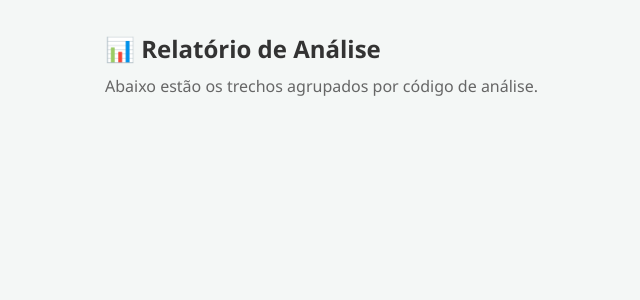
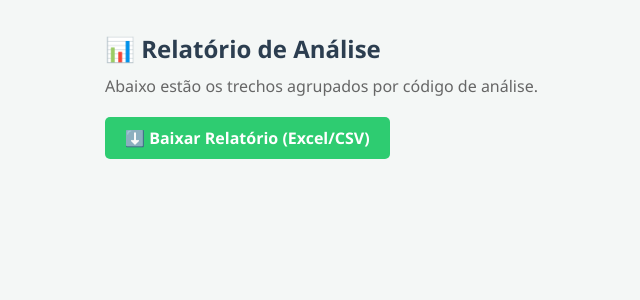
Before and after one commit to DeathWingg/analisador-entrevistas-python, a Flask app: page /resultados in a window 1280 px wide. Shown: the part 65-365 px from the top of the page, without its empty margins (51-691 px from the left). Run offline with Flask 3, Linux system fonts and the light colour scheme; data that the repository does not hold is empty.

Commit message:
feat: finaliza MVP com exportacao CSV, estilos e documentacao

```diff
--- a/app.py
+++ b/app.py
@@ -1,6 +1,8 @@
-from flask import Flask, render_template, request, redirect, url_for, jsonify
+from flask import Flask, render_template, request, redirect, url_for, jsonify, send_file
 import sqlite3
 import os
+import csv
+import io
 
 app = Flask(__name__)
 DATABASE = "database.db"
@@ -11,6 +13,7 @@ def init_db():
         with sqlite3.connect(DATABASE) as conn:
             with open("schema.sql", "r", encoding="utf-8") as f:
                 conn.executescript(f.read())
+        print("✅ Banco de dados inicializado!")
 
 
 def get_db():
@@ -22,10 +25,12 @@ def get_db():
 @app.route("/")
 def index():
     conn = get_db()
-    # Agora contamos tudo de verdade!
+    # Contadores do dashboard
     total_entrevistas = conn.execute("SELECT COUNT(*) FROM entrevistas").fetchone()[0]
     total_codigos = conn.execute("SELECT COUNT(*) FROM codigos").fetchone()[0]
     total_trechos = conn.execute("SELECT COUNT(*) FROM trechos").fetchone()[0]
+
+    # Lista de entrevistas cadastradas
     entrevistas = conn.execute("SELECT * FROM entrevistas ORDER BY id DESC").fetchall()
     conn.close()
 
@@ -67,7 +72,7 @@ def ver_entrevista(id):
 @app.route("/novo_codigo", methods=["POST"])
 def novo_codigo():
     nome = request.form["nome"]
-    cor = "#e74c3c"
+    cor = "#e74c3c"  # Cor padrão para os códigos
     conn = get_db()
     conn.execute("INSERT INTO codigos (nome, cor) VALUES (?, ?)", (nome, cor))
     conn.commit()
@@ -118,6 +123,45 @@ def resultados():
     return render_template("resultados.html", relatorio=relatorio)
 
 
+@app.route("/exportar_relatorio")
+def exportar_relatorio():
+    conn = get_db()
+    # Pega todos os trechos com seus respectivos códigos e entrevistas
+    query = """
+        SELECT c.nome AS codigo, e.titulo AS entrevista, t.texto_selecionado AS trecho
+        FROM trechos t
+        JOIN codigos c ON t.id_codigo = c.id
+        JOIN entrevistas e ON t.id_entrevista = e.id
+        ORDER BY c.nome, e.titulo
+    """
+    dados = conn.execute(query).fetchall()
+    conn.close()
+
+    # Cria um arquivo CSV em memória
+    output = io.StringIO()
+    writer = csv.writer(
+        output, delimiter=";"
+    )  # Ponto e vírgula para abrir bonito no Excel brasileiro
+
+    # Escreve o cabeçalho
+    writer.writerow(["Código de Análise", "Entrevista", "Trecho Selecionado"])
+
+    # Escreve os dados
+    for linha in dados:
+        writer.writerow([linha["codigo"], linha["entrevista"], linha["trecho"]])
+
+    # Prepara o arquivo para download
+    output.seek(0)
+    return send_file(
+        io.BytesIO(
+            output.getvalue().encode("utf-8-sig")
+        ),  # utf-8-sig para o Excel ler os acentos certinho
+        mimetype="text/csv",
+        as_attachment=True,
+        download_name="relatorio_analise.csv",
+    )
+
+
 if __name__ == "__main__":
     init_db()
     app.run(debug=True)
--- /dev/null
+++ b/requirements.txt
@@ -0,0 +1 @@
+Flask==3.0.0
--- a/static/css/style.css
+++ b/static/css/style.css
@@ -2,7 +2,11 @@
 body { background-color: #f4f7f6; color: #333; }
 nav { background-color: #2c3e50; padding: 1rem 2rem; color: white; display: flex; justify-content: space-between; align-items: center; }
 nav h1 { font-size: 1.5rem; }
+.nav-links a { color: white; text-decoration: none; margin-left: 20px; font-weight: bold; }
+.nav-links a:hover { text-decoration: underline; }
 .container { max-width: 1000px; margin: 2rem auto; padding: 0 1rem; }
+
+/* Dashboard */
 .dashboard { display: grid; grid-template-columns: repeat(auto-fit, minmax(250px, 1fr)); gap: 1.5rem; margin-top: 2rem; }
 .card { background: white; padding: 1.5rem; border-radius: 8px; box-shadow: 0 4px 6px rgba(0,0,0,0.1); text-align: center; border-top: 4px solid #3498db; }
 .card h2 { font-size: 1.2rem; color: #555; margin-bottom: 1rem; }
@@ -10,6 +14,8 @@ nav h1 { font-size: 1.5rem; }
 .actions { margin-top: 2rem; text-align: center; }
 .btn { background: #3498db; color: white; padding: 10px 20px; border: none; border-radius: 5px; cursor: pointer; text-decoration: none; font-size: 1rem; }
 .btn:hover { background: #2980b9; }
+
+/* Formulários */
 .form-container { background: white; padding: 2rem; border-radius: 8px; box-shadow: 0 4px 6px rgba(0,0,0,0.1); max-width: 800px; margin: 0 auto; }
 .form-group { margin-bottom: 1.5rem; display: flex; flex-direction: column; }
 .form-group label { margin-bottom: 0.5rem; font-weight: bold; color: #2c3e50; }
@@ -17,15 +23,19 @@ nav h1 { font-size: 1.5rem; }
 .form-group textarea { resize: vertical; }
 .btn-cancel { background: #95a5a6; margin-left: 10px; text-decoration: none; padding: 10px 20px; border-radius: 5px; color: white;}
 .btn-cancel:hover { background: #7f8c8d; }
+
 /* Tela de Leitura */
 .interview-layout { display: grid; grid-template-columns: 3fr 1fr; gap: 2rem; margin-top: 2rem; }
 .text-panel { background: white; padding: 2rem; border-radius: 8px; box-shadow: 0 4px 6px rgba(0,0,0,0.1); line-height: 1.8; font-size: 1.1rem; }
 .sidebar { background: white; padding: 1.5rem; border-radius: 8px; box-shadow: 0 4px 6px rgba(0,0,0,0.1); height: fit-content;}
+#lista-codigos { list-style: none; }
 #lista-codigos li { background: #ecf0f1; padding: 8px; margin-bottom: 5px; border-left: 4px solid #e74c3c; }
 .form-codigo { display: flex; margin-top: 15px; gap: 5px; }
 .form-codigo input { flex: 1; padding: 5px; border: 1px solid #ccc; border-radius: 4px;}
 .form-codigo button { background: #2ecc71; color: white; border: none; padding: 5px 10px; cursor: pointer; border-radius: 4px;}
-.entrevistas-list { margin-top: 2rem; background: white; padding: 1.5rem; border-radius: 8px;}
+
+/* Lista de Entrevistas */
+.entrevistas-list { margin-top: 2rem; background: white; padding: 1.5rem; border-radius: 8px; box-shadow: 0 4px 6px rgba(0,0,0,0.1);}
 .entrevistas-list ul { list-style: none; }
 .entrevistas-list li { padding: 10px 0; border-bottom: 1px solid #eee; }
 .entrevistas-list a { color: #3498db; text-decoration: none; font-weight: bold;}
@@ -35,13 +45,10 @@ nav h1 { font-size: 1.5rem; }
 #popup-codigo select { padding: 5px; border-radius: 3px; border: none; }
 #popup-codigo button { background: #2ecc71; border: none; padding: 5px 10px; color: white; cursor: pointer; border-radius: 3px;}
 .hidden { display: none !important; }
-/* Navegação */
-.nav-links a { color: white; text-decoration: none; margin-left: 20px; font-weight: bold; }
-.nav-links a:hover { text-decoration: underline; }
 
 /* Tela de Resultados */
 .resultados-container { margin-top: 2rem; }
-.resultados-container h2 { margin-bottom: 10px; }
+.resultados-container h2 { margin-bottom: 10px; color: #2c3e50;}
 .resultados-container p { margin-bottom: 20px; color: #666; }
 .codigo-card { background: white; padding: 1.5rem; border-radius: 8px; box-shadow: 0 4px 6px rgba(0,0,0,0.1); margin-bottom: 20px; border-left: 6px solid #3498db; }
 .codigo-card h3 { color: #2c3e50; margin-bottom: 15px; border-bottom: 1px solid #eee; padding-bottom: 10px; }
@@ -51,5 +58,3 @@ nav h1 { font-size: 1.5rem; }
 .trecho-texto { font-style: italic; margin-bottom: 5px; color: #333; }
 .trecho-fonte { font-size: 0.85rem; color: #7f8c8d; text-align: right; }
 .sem-dados { font-style: italic; color: #95a5a6; }
-.nav-links a { color: white; text-decoration: none; margin-left: 20px; font-weight: bold; }
-.nav-links a:hover { text-decoration: underline; }
--- a/templates/resultados.html
+++ b/templates/resultados.html
@@ -4,6 +4,11 @@
 <div class="resultados-container">
     <h2>📊 Relatório de Análise</h2>
     <p>Abaixo estão os trechos agrupados por código de análise.</p>
+
+    <!-- BOTÃO DE EXPORTAR -->
+    <a href="{{ url_for('exportar_relatorio') }}" class="btn" style="background-color: #2ecc71; margin-bottom: 20px; display: inline-block; font-weight: bold;">
+        ⬇️ Baixar Relatório (Excel/CSV)
+    </a>
 
     {% for item in relatorio %}
     <div class="codigo-card">
```
